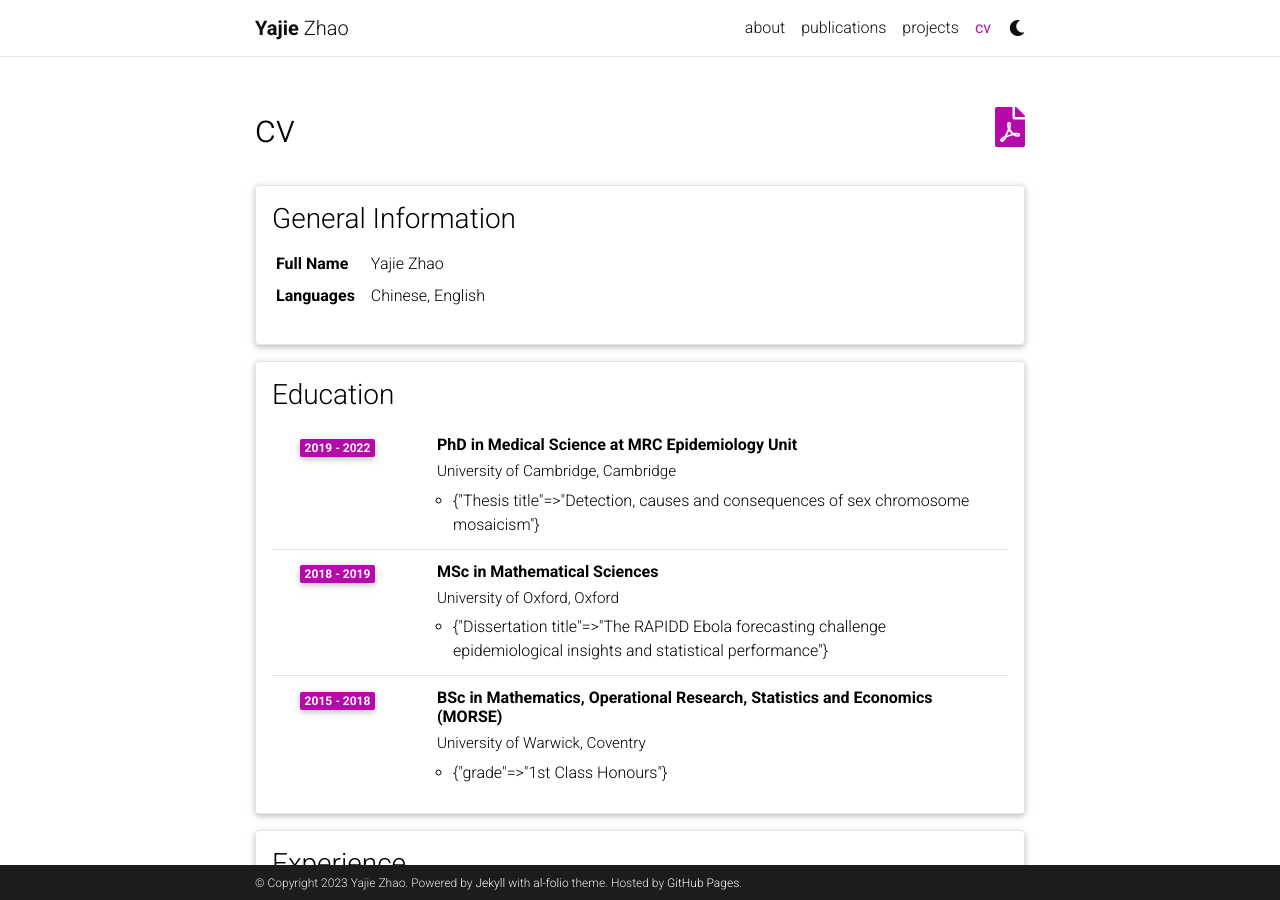
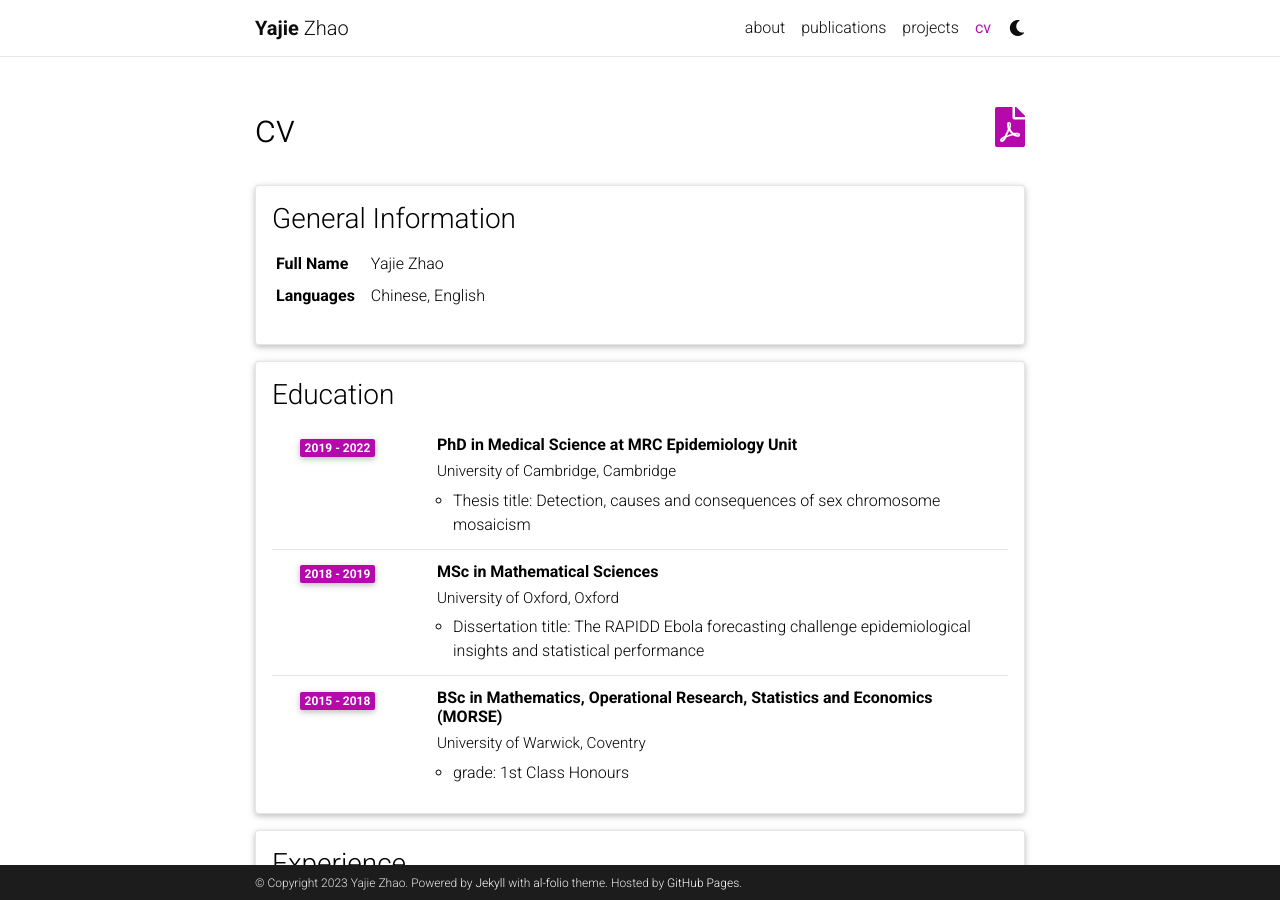
Before and after one commit to zhaoyajie1209/zhaoyajie1209.github.io, a Jekyll site: the page built from _pages/cv.md, in a window 1280 px wide and 900 px high. Built offline with Jekyll 4.4.1, drawn with Linux system fonts in a browser that asks for light colours; comment, search, counter and statistics services are not loaded; a style sheet for code colours, icons or effects is not loaded; some of the changed lines change nothing that is shown.

Commit message:
Update cv.yml

```diff
--- a/_data/cv.yml
+++ b/_data/cv.yml
@@ -13,17 +13,17 @@
       institution: University of Cambridge, Cambridge
       year: 2019 - 2022
       description:
-        - Thesis title: Detection, causes and consequences of sex chromosome mosaicism
+        - "Thesis title: Detection, causes and consequences of sex chromosome mosaicism"
     - title: MSc in Mathematical Sciences
       institution: University of Oxford, Oxford
       year: 2018 - 2019
       description:
-        - Dissertation title: The RAPIDD Ebola forecasting challenge epidemiological insights and statistical performance
+        - "Dissertation title: The RAPIDD Ebola forecasting challenge epidemiological insights and statistical performance"
     - title: BSc in Mathematics, Operational Research, Statistics and Economics (MORSE)
       institution: University of Warwick, Coventry
       year: 2015 - 2018
       description:
-        - grade: 1st Class Honours
+        - "grade: 1st Class Honours"
 
 
 - title: Experience
```
